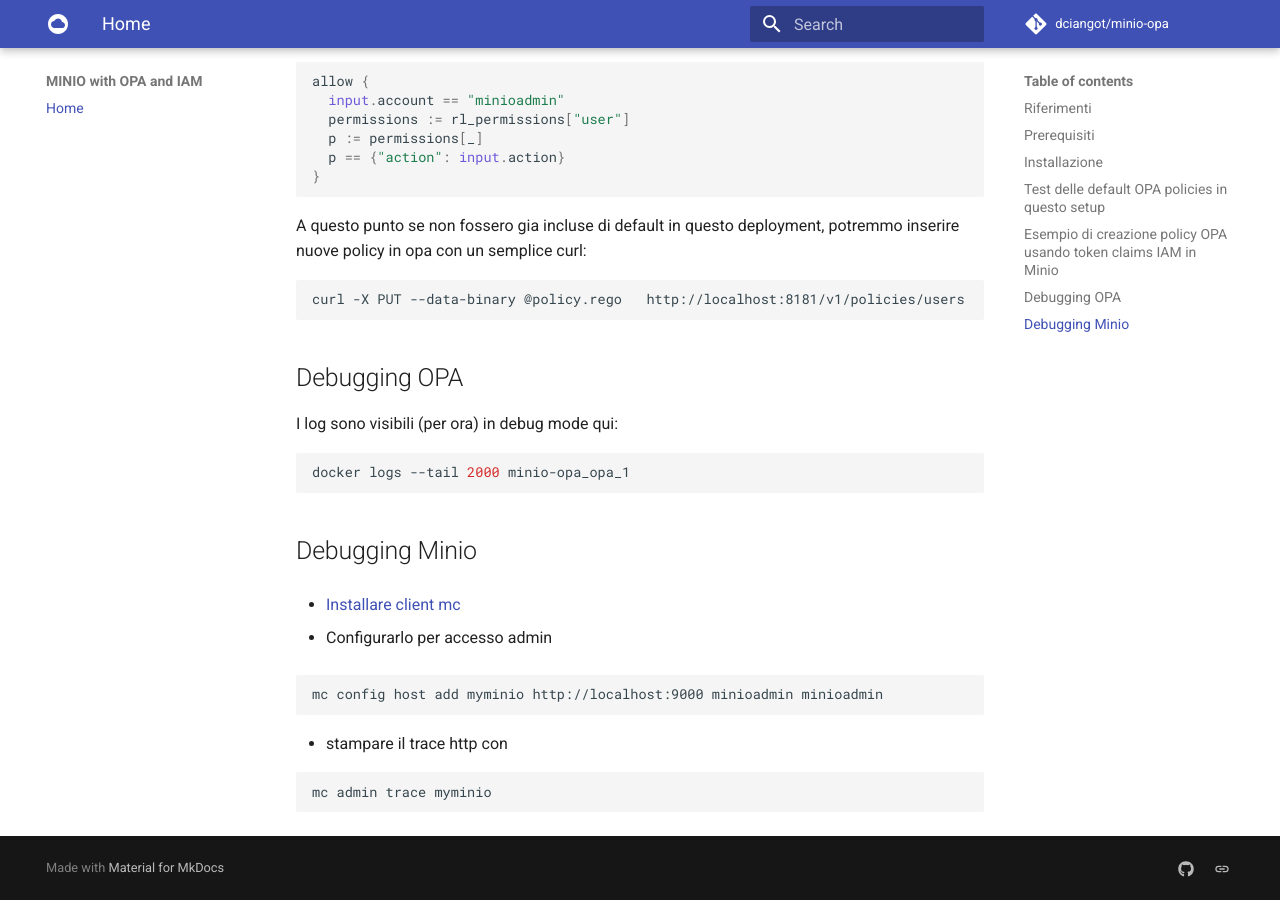
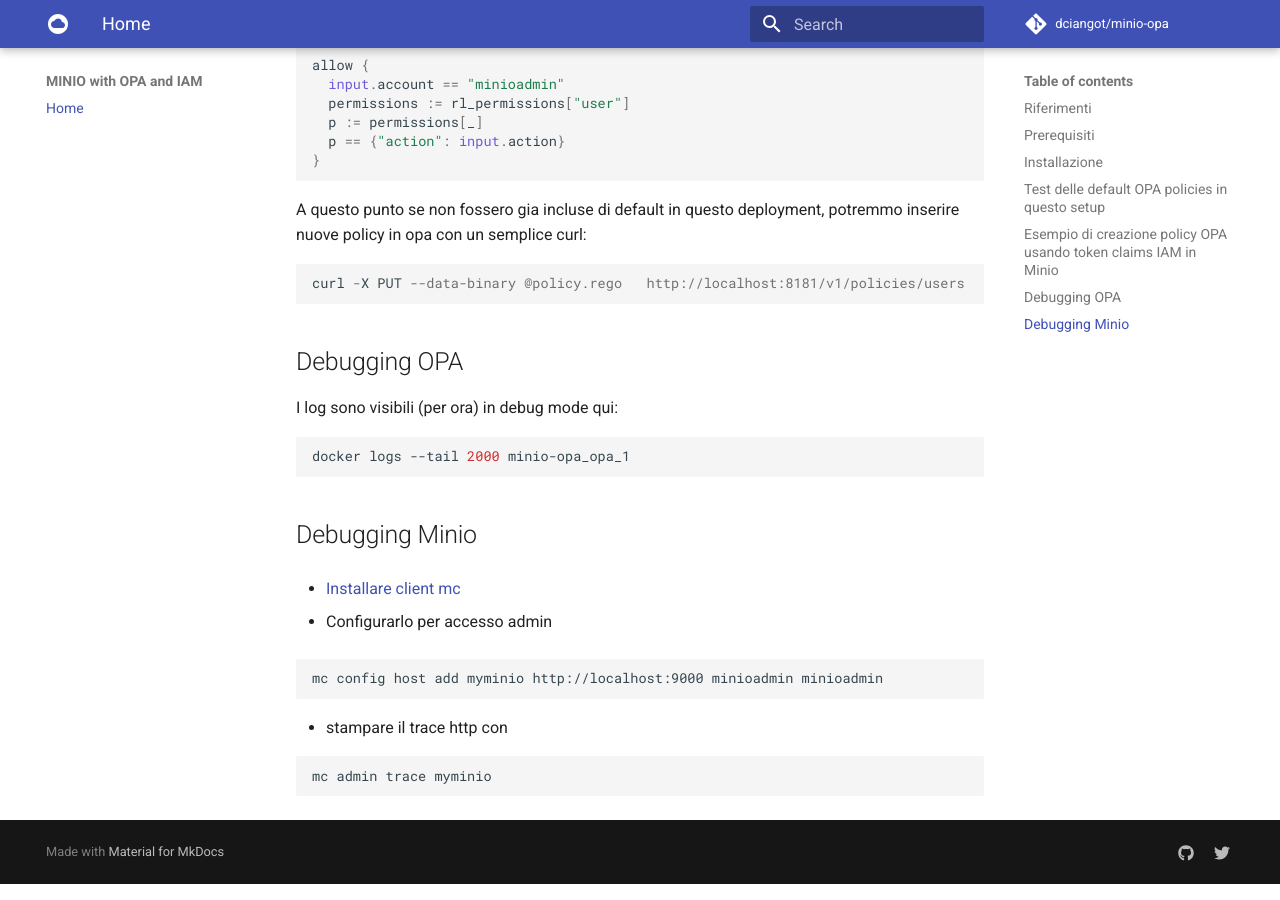
Before and after one commit to dciangot/minio-opa, an MkDocs documentation site: the page built from docs/README.md, in a window 1280 px wide and 900 px high, scrolled down 5305 px. Built offline with MkDocs 1.6.1 and Material for MkDocs 9.7.7, drawn with Linux system fonts in a browser that asks for light colours; comment, search, counter and statistics services are not loaded.

```diff
--- a/.travis.yml
+++ b/.travis.yml
@@ -1,6 +1,6 @@
 language: python # Set the build language to Python
 
-python: 2.7 # Set the version of Python to use
+python: 3.6 # Set the version of Python to use
 
 branches: master # Set the branch to build from
 
--- a/mkdocs.yml
+++ b/mkdocs.yml
@@ -15,16 +15,8 @@ extra:
   social:
     - type: "github"
       link: "https://github.com/dciangot/minio-opa"
-    - type: "tweeter"
+    - type: "twitter"
       link: "https://twitter.com/imdciangot"
 
 markdown_extensions:
   - codehilite
-  - pymdownx.arithmatex
-  - pymdownx.betterem:
-      smart_enable: all
-  - pymdownx.caret
-  - pymdownx.critic
-  - pymdownx.details
-  - pymdownx.inlinehilite
-  - pymdownx.superfences
```
